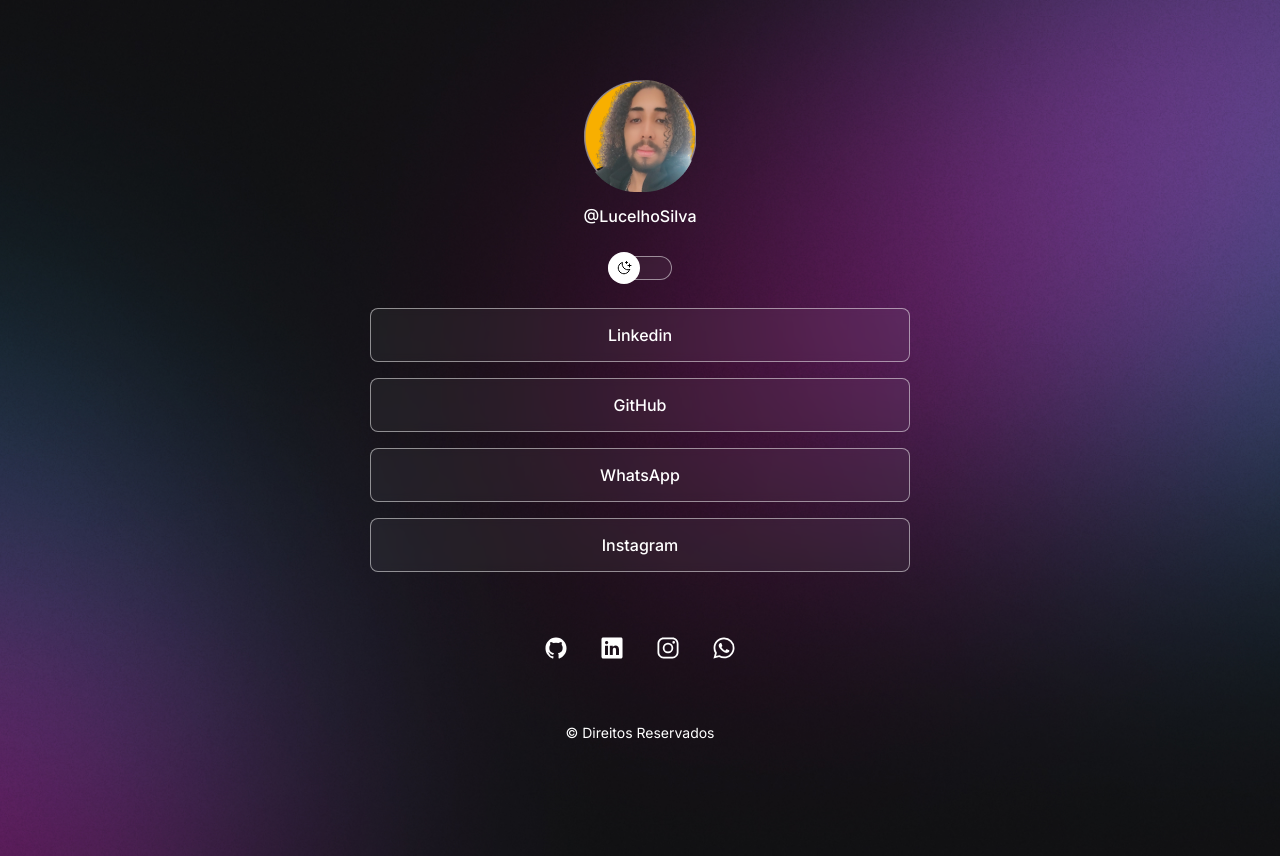
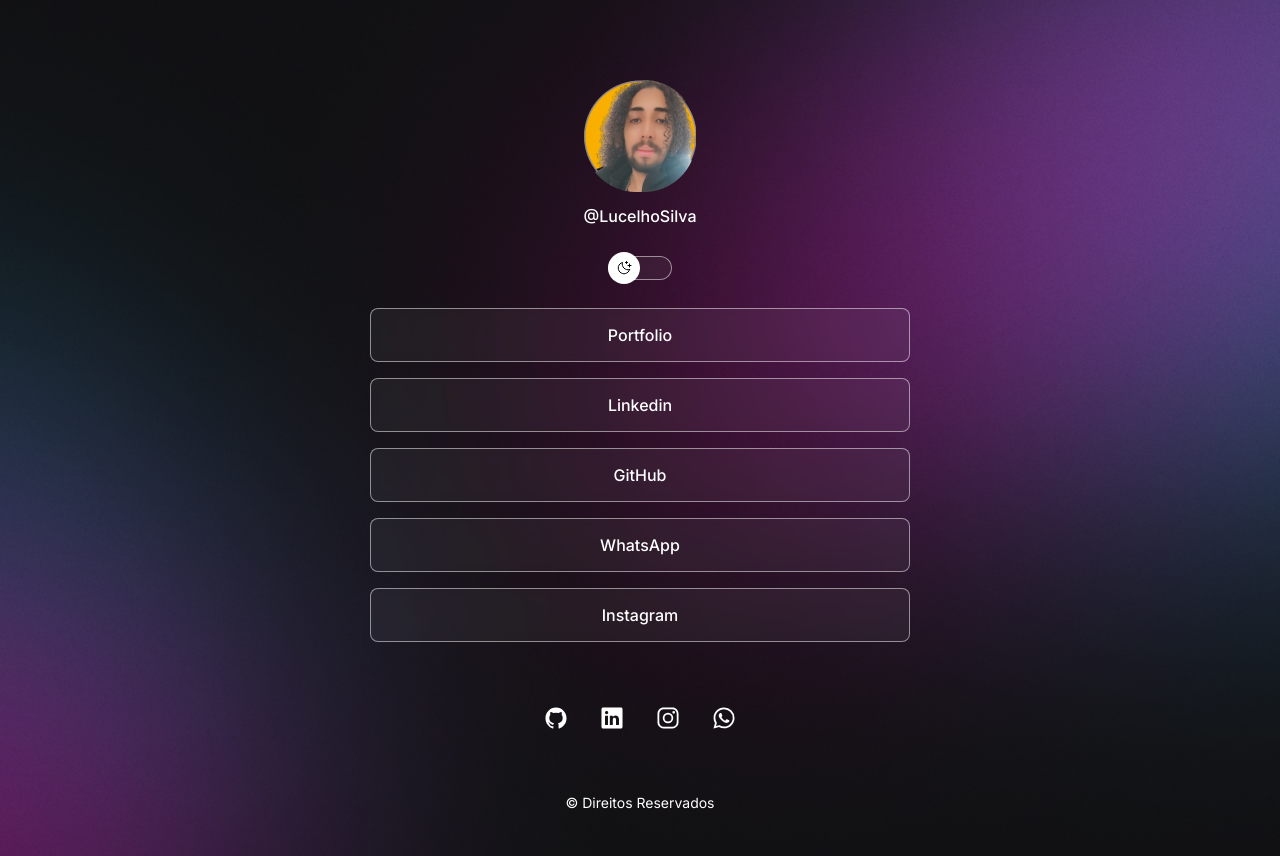
Before and after one commit to LucelhoSilva/Projects-HTML-CSS-JS, a plain HTML site: page Link_Three/index.html in a window 1280 px wide. Drawn offline with nearby package versions, Linux system fonts and the light colour scheme.

Commit message:
:tada: correcting links

```diff
--- a/Link_Three/index.html
+++ b/Link_Three/index.html
@@ -23,10 +23,11 @@
 
       <div id="links">
         <ul>
-          <li><a href="#" target="_blank">Linkedin</a></li>
-          <li><a href="#" target="_blank">GitHub</a></li>
-          <li><a href="#" target="_blank">WhatsApp</a></li>
-          <li><a href="#" target="_blank">Instagram</a></li>
+          <li><a href="#">Portfolio</a></li>
+          <li><a href="https://www.linkedin.com/in/lucelho-silva-b17196239/" target="_blank">Linkedin</a></li>
+          <li><a href="https://github.com/LucelhoSilva" target="_blank">GitHub</a></li>
+          <li><a href="https://contate.me/lucelho" target="_blank">WhatsApp</a></li>
+          <li><a href="https://www.instagram.com/lucelhosilva/?theme=dark" target="_blank">Instagram</a></li>
         </ul>
       </div>
 
```
